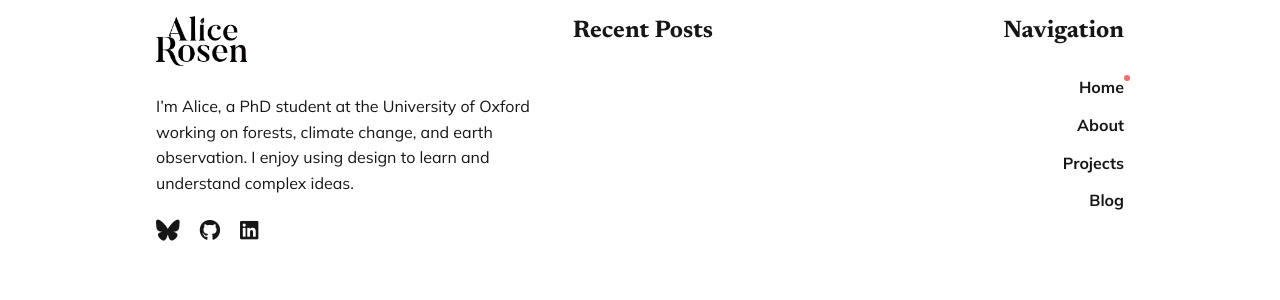
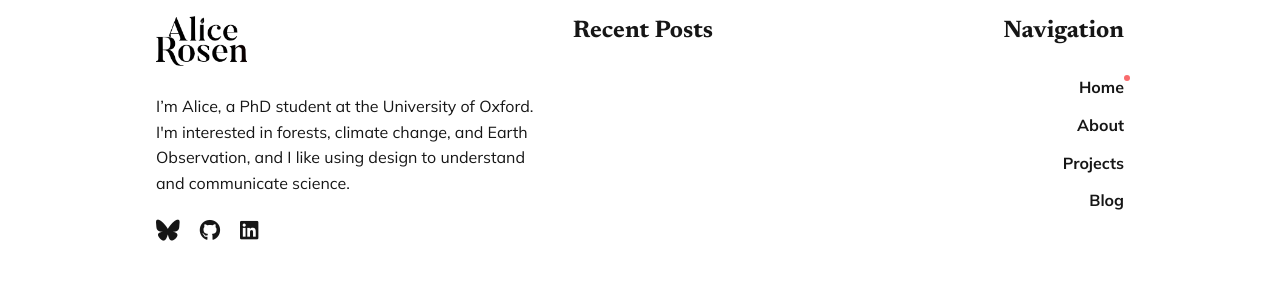
Before and after one commit to alice-rosen/alice-rosen.github.io, a Jekyll site: the page built from index.html, in a window 1280 px wide. Shown: the part 1076-1376 px from the top of the page. Built offline with Jekyll 4.4.1, drawn with Linux system fonts in a browser that asks for light colours; the list of posts is cut into pages by our own code; a style sheet for code colours, icons or effects is not loaded.

Commit message:
Update settings.yml

```diff
--- a/_data/settings.yml
+++ b/_data/settings.yml
@@ -76,7 +76,7 @@ mailchimp_settings:
 
 #-------------------------------
 # Footer Settings
-footer_description: I’m Alice, a PhD student at the University of Oxford working on forests, climate change, and earth observation. I enjoy using design to learn and understand complex ideas.
+footer_description: I’m Alice, a PhD student at the University of Oxford. I'm interested in forests, climate change, and Earth Observation, and I like using design to understand and communicate science.
 
 
 #-------------------------------
```
